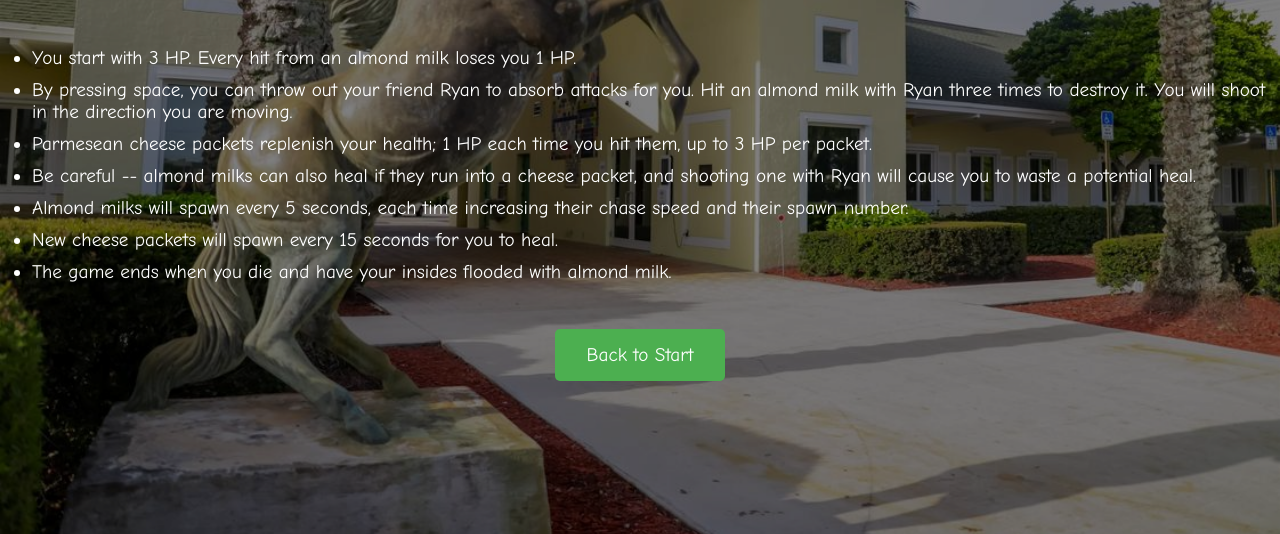
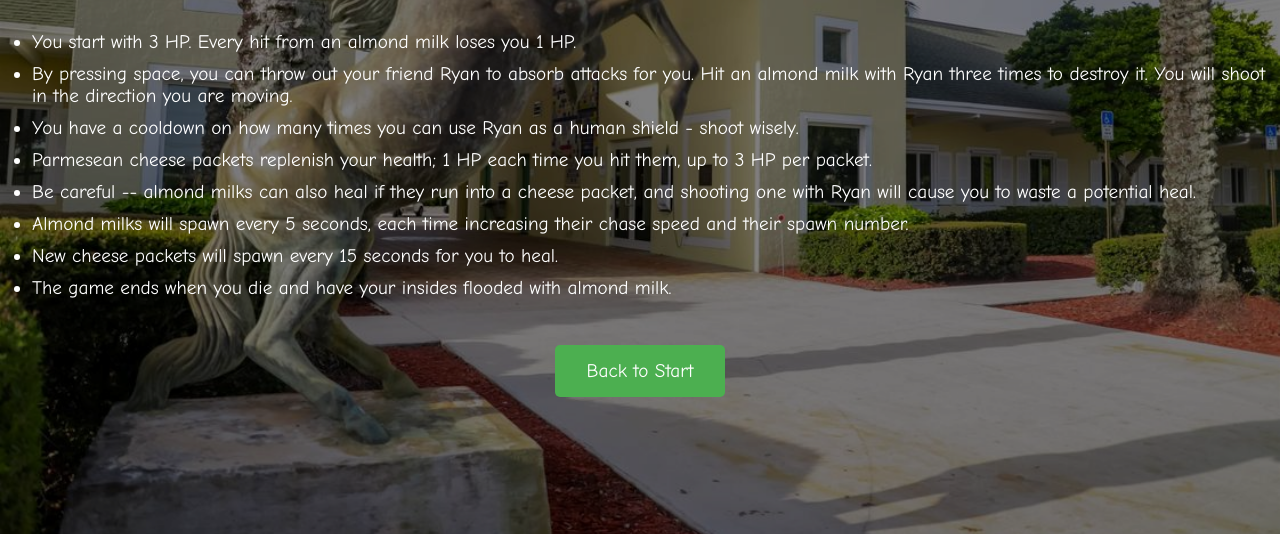
Before and after one commit to Justins-milk/justins-milk.github.io, a plain HTML site: page rules.html in a window 1280 px wide. Shown: the part 266-800 px from the top of the page. Drawn offline with Linux system fonts and the light colour scheme.

Commit message:
Update rules.html

```diff
--- a/rules.html
+++ b/rules.html
@@ -78,6 +78,7 @@
     <ul>
         <li>You start with 3 HP. Every hit from an almond milk loses you 1 HP.</li>
         <li>By pressing space, you can throw out your friend Ryan to absorb attacks for you. Hit an almond milk with Ryan three times to destroy it. You will shoot in the direction you are moving.</li>
+        <li>You have a cooldown on how many times you can use Ryan as a human shield - shoot wisely.</li>
         <li>Parmesean cheese packets replenish your health; 1 HP each time you hit them, up to 3 HP per packet.</li>
         <li>Be careful -- almond milks can also heal if they run into a cheese packet, and shooting one with Ryan will cause you to waste a potential heal.</li>
         <li>Almond milks will spawn every 5 seconds, each time increasing their chase speed and their spawn number.</li>
```
